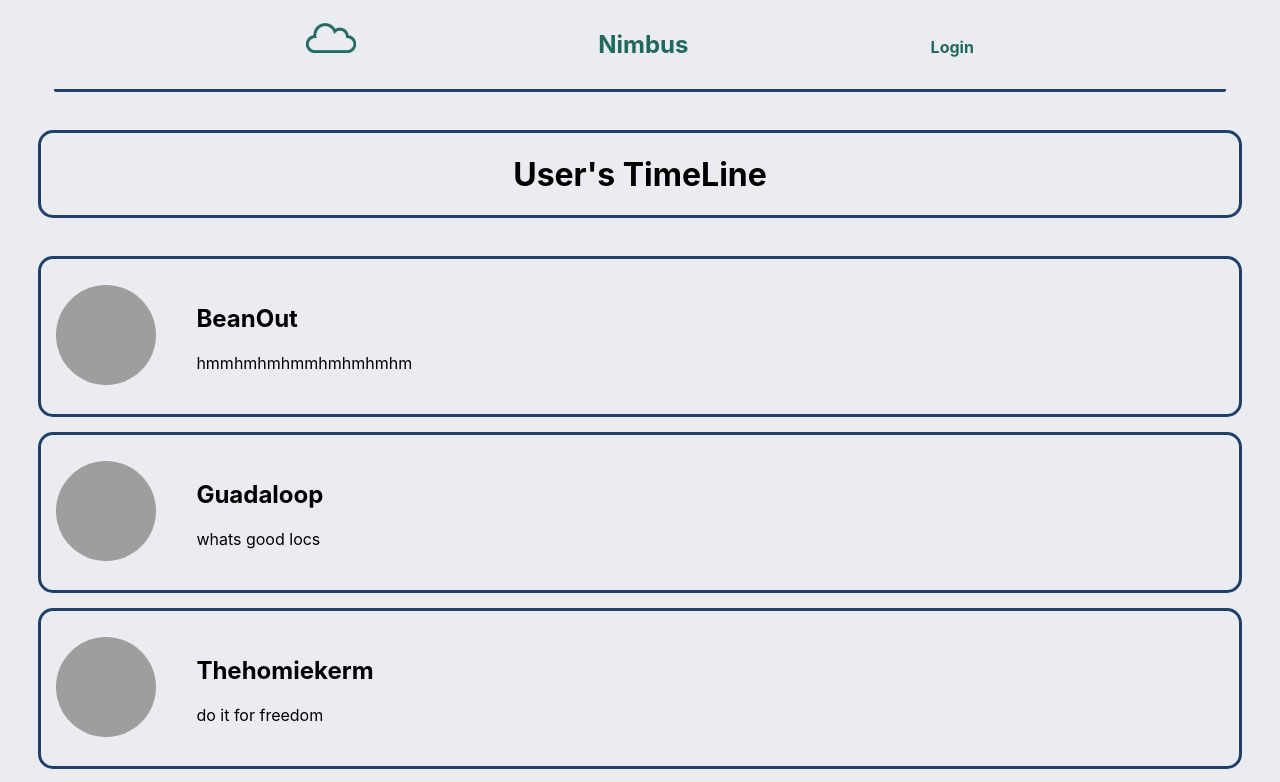
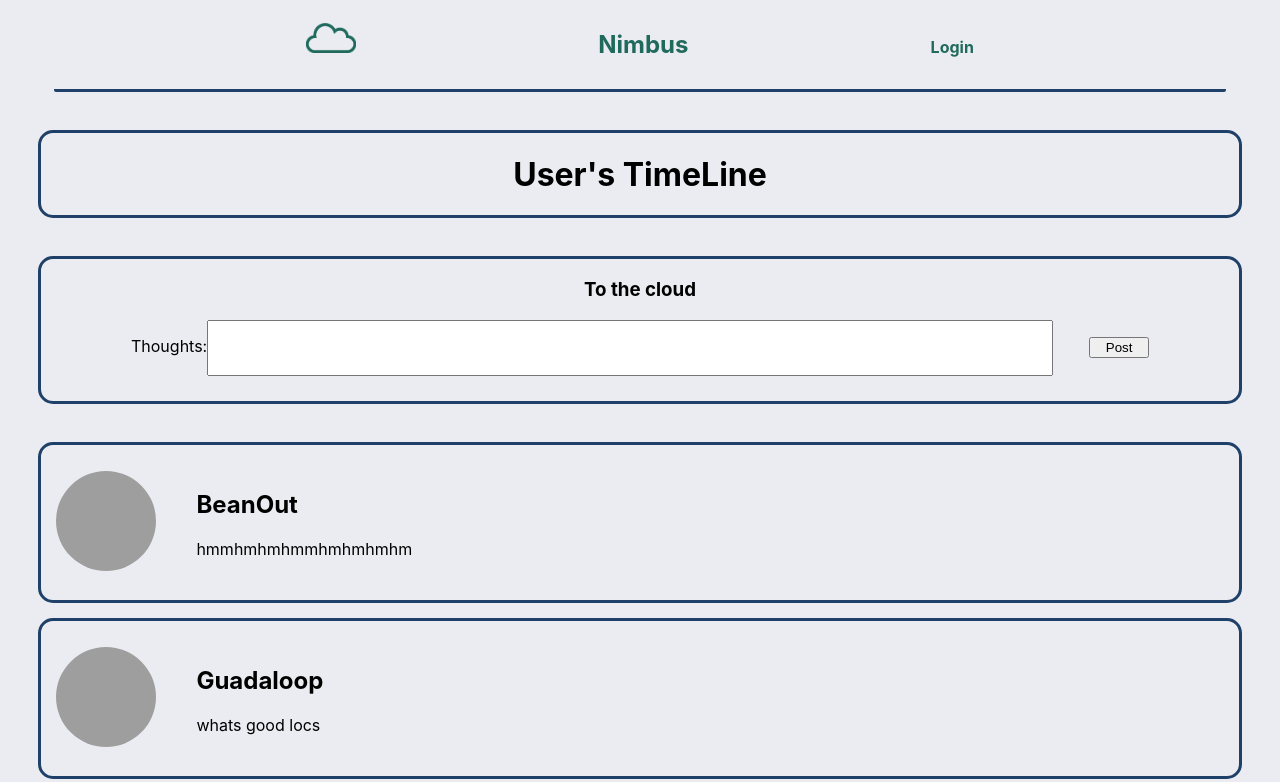
Before and after one commit to jarrod847/Nimbus-Front-End, a React (Create React App) app: page /timeLine in a window 1280 px wide. Shown: the top 782 px of the page. Built offline with nearby package versions, Linux system fonts and the light colour scheme; grey boxes are pictures that could not be loaded.

Commit message:
basic add post to test new state management

```diff
--- a/src/Components/Recoil/atom/post.js
+++ b/src/Components/Recoil/atom/post.js
@@ -1,4 +1,4 @@
-const atom = require("recoil");
+const { atom } = require("recoil");
 
 const Posts = atom({
   key: "post",
--- a/src/Components/Recoil/atom/user.js
+++ b/src/Components/Recoil/atom/user.js
@@ -1,4 +1,4 @@
-const atom = require("recoil");
+const { atom } = require("recoil");
 
 const User = atom({
   key: "user",
--- a/src/Components/timeLine/timeLine.js
+++ b/src/Components/timeLine/timeLine.js
@@ -2,6 +2,7 @@ import React from "react";
 import "../../scss/user/timeLine.scss";
 import { data } from "./data";
 import Post from "./post";
+import AddPost from "../user/addPost";
 
 const TimeLine = () => {
   return (
@@ -9,6 +10,7 @@ const TimeLine = () => {
       <div className="timeLine">
         <h1>User's TimeLine</h1>
       </div>
+      <AddPost />
       {data.map((item) => (
         <Post key={item.user} post={item} />
       ))}
--- /dev/null
+++ b/src/Components/user/addPost.js
@@ -0,0 +1,51 @@
+import React, { useState } from "react";
+import { useSetRecoilState } from "recoil";
+import Posts from "../Recoil/atom/post";
+
+const AddPost = () => {
+  const [newPost, setNewPost] = useState({
+    content: "",
+    likes: 0,
+    repost: 0,
+    comments: {},
+  });
+
+  const postState = useSetRecoilState(Posts);
+
+  console.log(postState);
+
+  //   let id = length.postState;
+  let id = 0;
+
+  const addPost = () => {
+    postState((old) => [
+      ...old,
+      {
+        id: id++,
+        content: newPost,
+      },
+    ]);
+    setNewPost();
+  };
+  const onChange = (e) => setNewPost(e.target.value);
+  return (
+    <div>
+      <form
+        className="addPost"
+        onSubmit={(e) => {
+          e.preventDefault();
+          addPost(newPost);
+        }}
+      >
+        <h3>To the cloud</h3>
+        <span>
+          Thoughts:
+          <input value={newPost.content} type="text" onChange={onChange} />
+          <button>Post</button>
+        </span>
+      </form>
+    </div>
+  );
+};
+
+export default AddPost;
--- a/src/scss/app.scss
+++ b/src/scss/app.scss
@@ -8,3 +8,4 @@
 @import "./user/timeLine.scss";
 @import "./user/profile.scss";
 @import "./timeline/post.scss";
+@import "./user/addPost.scss";
--- /dev/null
+++ b/src/scss/user/addPost.scss
@@ -0,0 +1,18 @@
+.addPost {
+  margin: 3%;
+  border: solid 3px #1f4068;
+  text-align: center;
+  border-radius: 15px;
+
+  span {
+    input {
+      height: 50px;
+      width: 70%;
+      margin: 0 3% 25px 0;
+    }
+
+    button {
+      width: 5%;
+    }
+  }
+}
```
